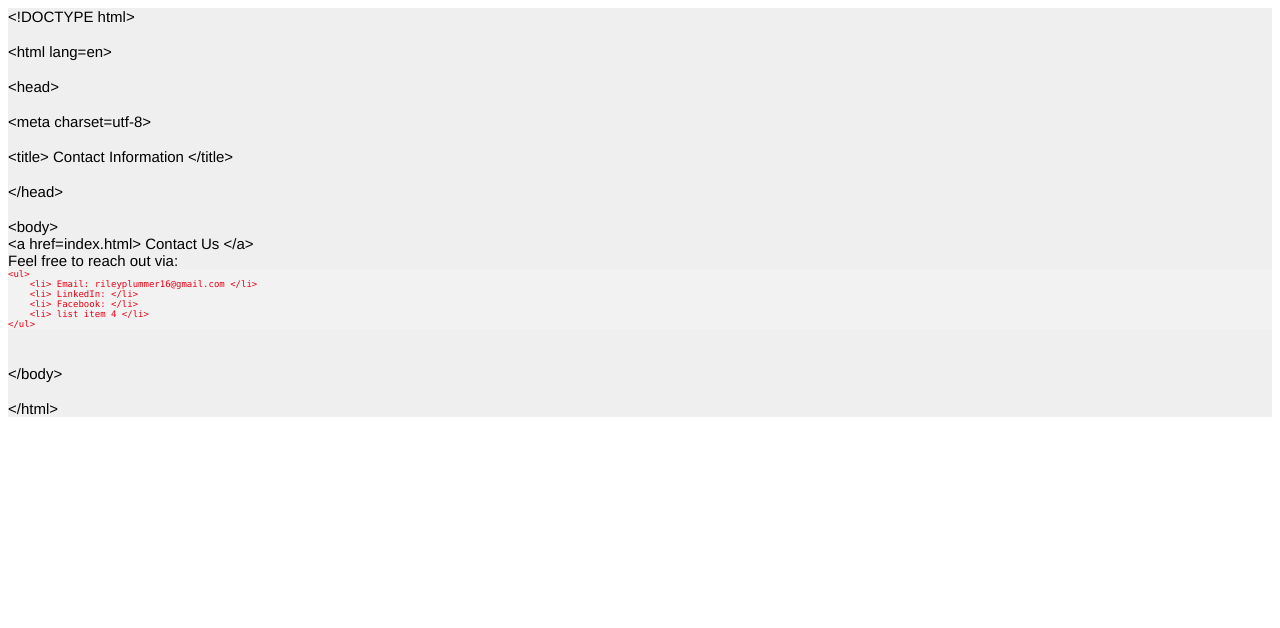
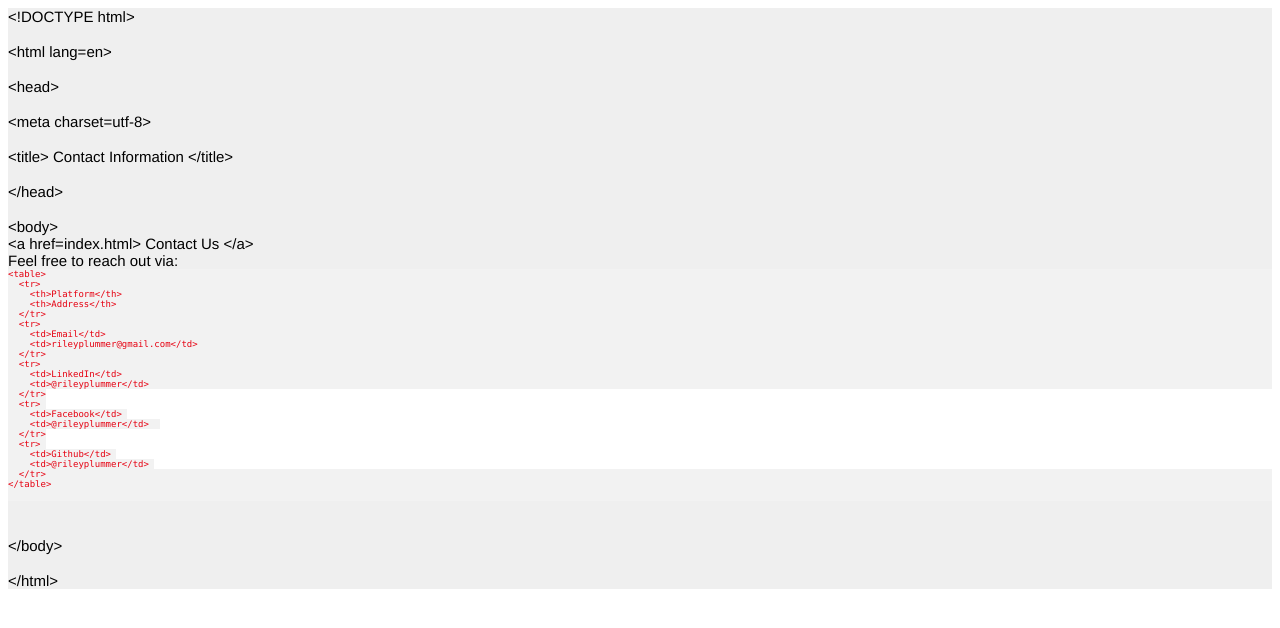
Before and after one commit to rileyplummer/rcplummer_HW6, a plain HTML site: page second.html in a window 1280 px wide. Drawn offline with Linux system fonts and the light colour scheme.

Commit message:
Table, photo, list

```diff
--- a/second.html
+++ b/second.html
@@ -10,7 +10,10 @@
     p.p1 {margin: 0.0px 0.0px 0.0px 0.0px; line-height: 17.0px; font: 15.0px Helvetica; color: #000000; -webkit-text-stroke: #000000; background-color: #efefef}
     p.p2 {margin: 0.0px 0.0px 0.0px 0.0px; line-height: 17.0px; font: 15.0px Helvetica; color: #000000; -webkit-text-stroke: #000000; background-color: #efefef; min-height: 18.0px}
     p.p3 {margin: 0.0px 0.0px 0.0px 0.0px; line-height: 10.0px; font: 9.0px Monaco; color: #e60011; -webkit-text-stroke: #e60011; background-color: #f2f2f2}
+    p.p4 {margin: 0.0px 0.0px 0.0px 0.0px; line-height: 10.0px; font: 9.0px Monaco; color: #e60011; -webkit-text-stroke: #e60011}
+    p.p5 {margin: 0.0px 0.0px 0.0px 0.0px; line-height: 10.0px; font: 9.0px Monaco; color: #e60011; -webkit-text-stroke: #e60011; background-color: #f2f2f2; min-height: 12.0px}
     span.s1 {font-kerning: none}
+    span.s2 {font-kerning: none; background-color: #f2f2f2}
   </style>
 </head>
 <body>
@@ -29,12 +32,29 @@
 <p class="p1"><span class="s1">&lt;body&gt;</span></p>
 <p class="p1"><span class="s1">&lt;a href=index.html&gt; Contact Us &lt;/a&gt;</span></p>
 <p class="p1"><span class="s1">Feel free to reach out via:</span></p>
-<p class="p3"><span class="s1">&lt;ul&gt;</span></p>
-<p class="p3"><span class="s1"><span class="Apple-converted-space">    </span>&lt;li&gt; Email: rileyplummer16@gmail.com &lt;/li&gt;</span></p>
-<p class="p3"><span class="s1"><span class="Apple-converted-space">    </span>&lt;li&gt; LinkedIn: &lt;/li&gt;</span></p>
-<p class="p3"><span class="s1"><span class="Apple-converted-space">    </span>&lt;li&gt; Facebook: &lt;/li&gt;</span></p>
-<p class="p3"><span class="s1"><span class="Apple-converted-space">    </span>&lt;li&gt; list item 4 &lt;/li&gt;</span></p>
-<p class="p3"><span class="s1">&lt;/ul&gt;</span></p>
+<p class="p3"><span class="s1">&lt;table&gt;</span></p>
+<p class="p3"><span class="s1"><span class="Apple-converted-space">  </span>&lt;tr&gt;</span></p>
+<p class="p3"><span class="s1"><span class="Apple-converted-space">    </span>&lt;th&gt;Platform&lt;/th&gt;</span></p>
+<p class="p3"><span class="s1"><span class="Apple-converted-space">    </span>&lt;th&gt;Address&lt;/th&gt;<span class="Apple-converted-space"> </span></span></p>
+<p class="p3"><span class="s1"><span class="Apple-converted-space">  </span>&lt;/tr&gt;</span></p>
+<p class="p3"><span class="s1"><span class="Apple-converted-space">  </span>&lt;tr&gt;</span></p>
+<p class="p3"><span class="s1"><span class="Apple-converted-space">    </span>&lt;td&gt;Email&lt;/td&gt;</span></p>
+<p class="p3"><span class="s1"><span class="Apple-converted-space">    </span>&lt;td&gt;rileyplummer@gmail.com&lt;/td&gt;<span class="Apple-converted-space"> </span></span></p>
+<p class="p3"><span class="s1"><span class="Apple-converted-space">  </span>&lt;/tr&gt;</span></p>
+<p class="p3"><span class="s1"><span class="Apple-converted-space">  </span>&lt;tr&gt;</span></p>
+<p class="p3"><span class="s1"><span class="Apple-converted-space">    </span>&lt;td&gt;LinkedIn&lt;/td&gt;</span></p>
+<p class="p3"><span class="s1"><span class="Apple-converted-space">    </span>&lt;td&gt;@rileyplummer&lt;/td&gt;<span class="Apple-converted-space"> </span></span></p>
+<p class="p4"><span class="s2"><span class="Apple-converted-space">  </span>&lt;/tr&gt;</span></p>
+<p class="p4"><span class="s2"><span class="Apple-converted-space">  </span>&lt;tr&gt;<span class="Apple-converted-space"> </span></span></p>
+<p class="p4"><span class="s2"><span class="Apple-converted-space">    </span>&lt;td&gt;Facebook&lt;/td&gt;<span class="Apple-converted-space"> </span></span></p>
+<p class="p4"><span class="s2"><span class="Apple-converted-space">    </span>&lt;td&gt;@rileyplummer&lt;/td&gt; <span class="Apple-converted-space"> </span></span></p>
+<p class="p4"><span class="s2"><span class="Apple-converted-space">  </span>&lt;/tr&gt;</span></p>
+<p class="p4"><span class="s2"><span class="Apple-converted-space">  </span>&lt;tr&gt;<span class="Apple-converted-space"> </span></span></p>
+<p class="p4"><span class="s2"><span class="Apple-converted-space">    </span>&lt;td&gt;Github&lt;/td&gt;<span class="Apple-converted-space"> </span></span></p>
+<p class="p4"><span class="s2"><span class="Apple-converted-space">    </span>&lt;td&gt;@rileyplummer&lt;/td&gt;<span class="Apple-converted-space"> </span></span></p>
+<p class="p3"><span class="s1"><span class="Apple-converted-space">  </span>&lt;/tr&gt;</span></p>
+<p class="p3"><span class="s1">&lt;/table&gt;</span></p>
+<p class="p5"><span class="s1"></span><br></p>
 <p class="p2"><span class="s1"></span><br></p>
 <p class="p2"><span class="s1"></span><br></p>
 <p class="p1"><span class="s1">&lt;/body&gt;</span></p>
```
Also changed, not shown: index.html (+11 -1 lines).
